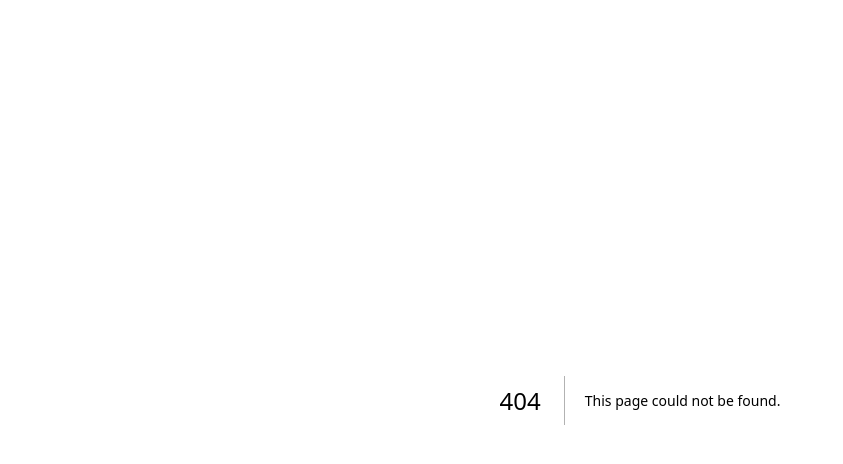
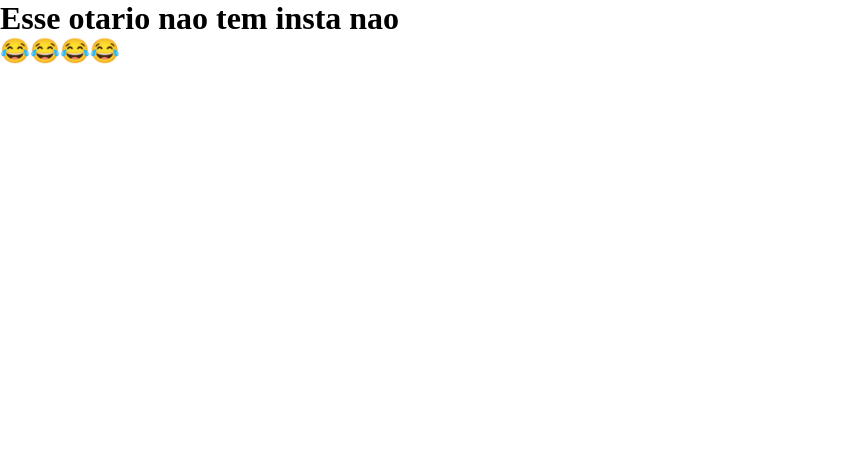
Before and after one commit to Cauadeassis/siteFeiraDeCiencias, a Next.js app: page /troll in a window 1280 px wide. Before the commit this address had no page. Shown: the top 464 px of the page, without its empty margins (0-843 px from the left). Built offline with nearby package versions, Linux system fonts and the light colour scheme.

Commit message:
Make a joke 😂😂

```diff
--- a/pages/index.jsx
+++ b/pages/index.jsx
@@ -98,7 +98,7 @@ export default function MainPage() {
                                 Cauã de Assis Dias
                             </a>{" "}
                             e{" "}
-                            <a href="https://www.instagram.com/vttr_jv?utm_source=qr&igsh=MXNrcWc4YWdkYmF5bg==">
+                            <a href="troll">
                                 João Vitor Scoparo Schettino
                             </a>
                         </p>
--- /dev/null
+++ b/pages/troll.jsx
@@ -0,0 +1,8 @@
+export default function App() {
+    return (
+        <>
+            <h1>Esse otario nao tem insta nao</h1>
+            <h2>😂😂😂😂</h2>
+        </>
+    );
+}
```
